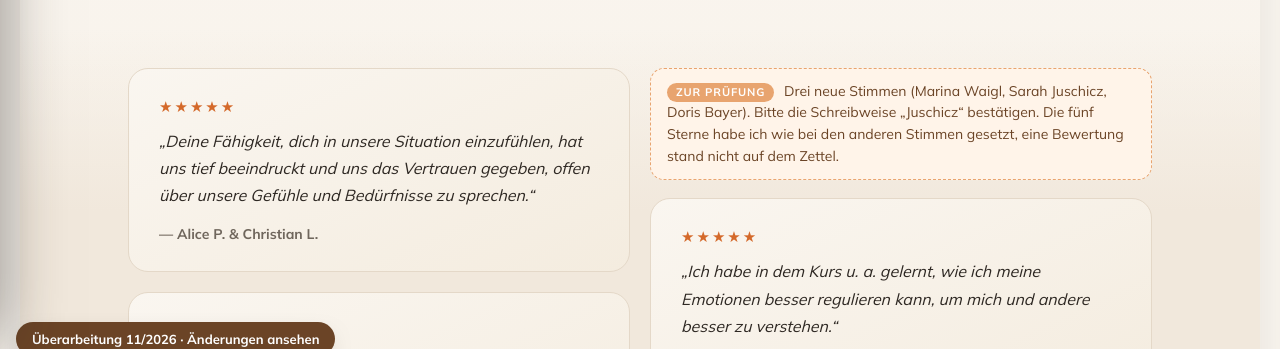
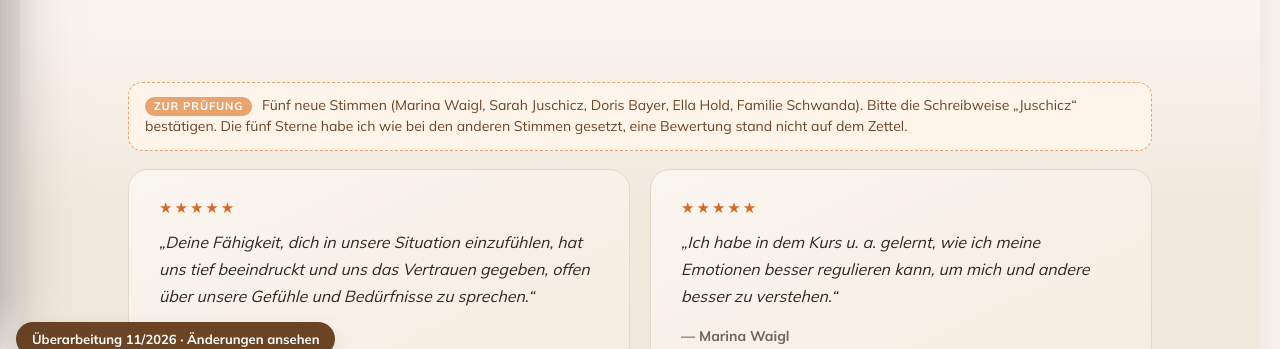
Before and after one commit to kainbergermanuel-commits/erika-kapeller-coaching, a plain HTML site: page stimmen.html in a window 1280 px wide. Shown: the part 428-777 px from the top of the page. Drawn offline with Linux system fonts and the light colour scheme.

Commit message:
Stimmen: Pruefhinweis nicht mehr ueber zwei Spalten zerrissen
Co-Authored-By: Claude Opus 5.5 <noreply@anthropic.com>

```diff
--- a/stimmen.html
+++ b/stimmen.html
@@ -68,6 +68,7 @@
 <!-- STIMMEN -->
 <section class="stimmen-section">
   <div class="section-inner band-tight">
+<aside class="pruef" data-pruef><b>Zur Prüfung</b> Fünf neue Stimmen (Marina Waigl, Sarah Juschicz, Doris Bayer, Ella Hold, Familie Schwanda). Bitte die Schreibweise „Juschicz“ bestätigen. Die fünf Sterne habe ich wie bei den anderen Stimmen gesetzt, eine Bewertung stand nicht auf dem Zettel.</aside>
     <div class="testimonials-cols">
       <div class="testimonial-card"><div class="stars" aria-label="5 von 5 Sternen">★★★★★</div><p>„Deine Fähigkeit, dich in unsere Situation einzufühlen, hat uns tief beeindruckt und uns das Vertrauen gegeben, offen über unsere Gefühle und Bedürfnisse zu sprechen.“</p><div class="testimonial-name">— Alice P. &amp; Christian L.</div></div>
       <div class="testimonial-card"><div class="stars" aria-label="5 von 5 Sternen">★★★★★</div><p>„Eine Vertrauensperson, die uns in einer schwierigen Zeit durch ihr Fachwissen professionell begleitete – und uns noch immer unterstützt.“</p><div class="testimonial-name">— Martina Hromas &amp; Andreas Weinberger</div></div>
@@ -76,7 +77,6 @@
       <div class="testimonial-card"><div class="stars" aria-label="5 von 5 Sternen">★★★★★</div><p>„Du hast mir geholfen, negative Gedanken loszulassen, sodass ich mich nach meiner Scheidung auf mein neues Leben freuen durfte. Ich fand zu meiner Selbstliebe zurück.“</p><div class="testimonial-name">— Alexandra Gaßner</div></div>
       <div class="testimonial-card"><div class="stars" aria-label="5 von 5 Sternen">★★★★★</div><p>„Durch Erikas offene, herzliche Art löst man sich schnell von belastenden Glaubenssätzen und findet endlich wieder Kraft für neue Projekte.“</p><div class="testimonial-name">— Debbie Haiss</div></div>
 
-<aside class="pruef" data-pruef><b>Zur Prüfung</b> Drei neue Stimmen (Marina Waigl, Sarah Juschicz, Doris Bayer). Bitte die Schreibweise „Juschicz“ bestätigen. Die fünf Sterne habe ich wie bei den anderen Stimmen gesetzt, eine Bewertung stand nicht auf dem Zettel.</aside>
       <div class="testimonial-card"><div class="stars" aria-label="5 von 5 Sternen">★★★★★</div><p>„Ich habe in dem Kurs u.&nbsp;a. gelernt, wie ich meine Emotionen besser regulieren kann, um mich und andere besser zu verstehen.“</p><div class="testimonial-name">— Marina Waigl</div></div>
       <div class="testimonial-card"><div class="stars" aria-label="5 von 5 Sternen">★★★★★</div><p>„Das SPIRIT-Programm ist in den aufeinander aufbauenden Videos sehr gut aufgebaut und wird durch das anschauliche Workbook gut ergänzt. Man kann ganzheitlich hören, lesen, schreiben und üben.“</p><div class="testimonial-name">— Sarah Juschicz</div></div>
       <div class="testimonial-card"><div class="stars" aria-label="5 von 5 Sternen">★★★★★</div><p>„Das SPIRIT-Programm erklärt in klaren, gut verständlichen Schritten das, worauf es wirklich ankommt: das eigene Sein und das gemeinsame Lösen von Problemen in der Partnerschaft.“</p><div class="testimonial-name">— Doris Bayer</div></div>
--- a/styles.css
+++ b/styles.css
@@ -1074,3 +1074,5 @@ p, .section-lead, .page-lead, .lead { text-wrap: pretty; }
 .gift-cover { width: 230px; aspect-ratio: auto; padding: 0; background: none; border: none; overflow: hidden; box-shadow: 0 18px 40px -22px rgba(46,40,35,.45); }
 .gift-cover img { display: block; width: 100%; height: auto; border-radius: 12px; }
 .offer-photo { display: block; width: 100%; height: auto; max-width: 560px; aspect-ratio: 3 / 2; object-fit: cover; border-radius: 18px; margin: 4px 0 18px; }
+
+.pruef { break-inside: avoid; }
```
